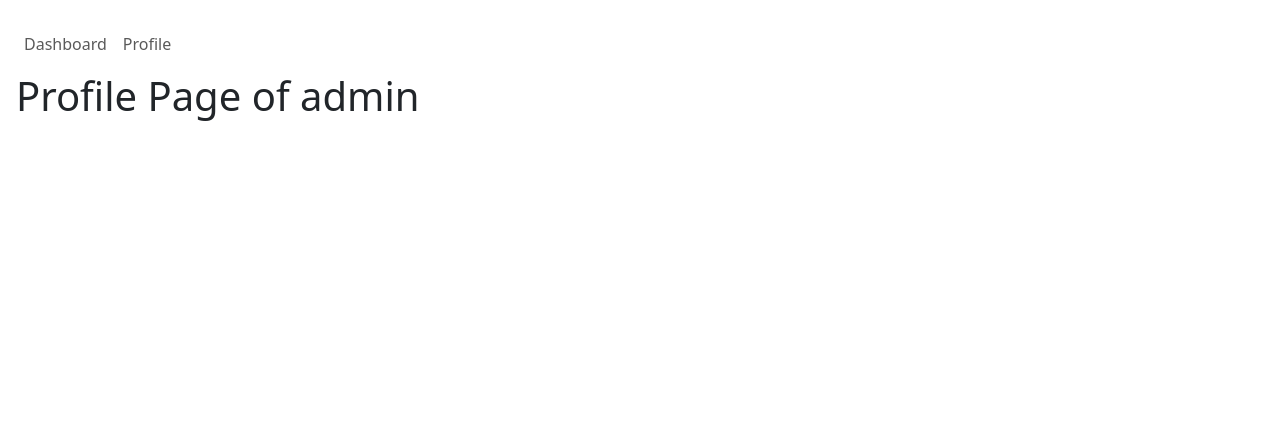
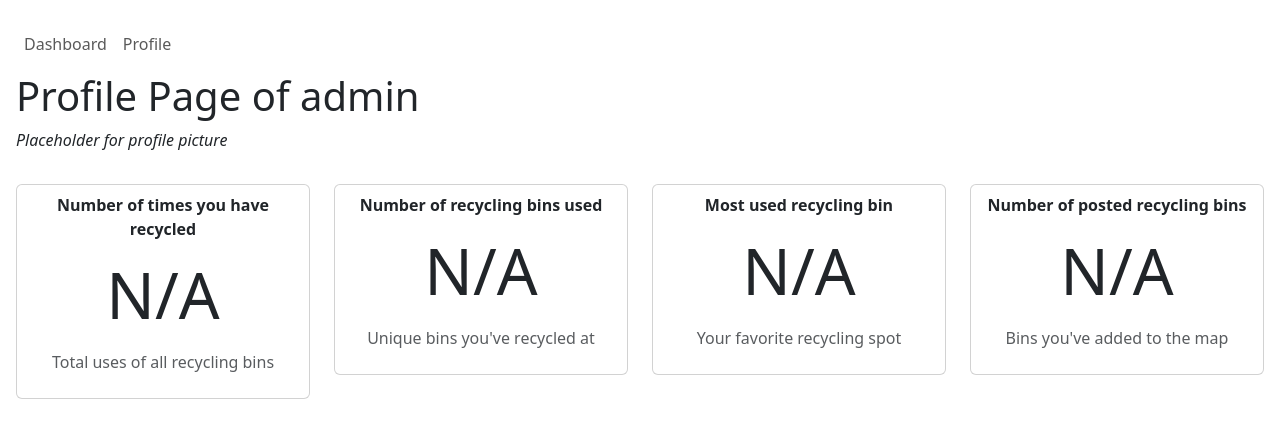
Before and after one commit to sophiama0/UVA-Recycling-App, a Django app: page /accounts/profile/ in a window 1280 px wide. Shown: the top 438 px of the page. Run offline with Django 5.2, Linux system fonts and the light colour scheme; a user stored in the database is signed in; data comes from the database, SQL or seed files in the repository; both versions use the stored data as it was after the commit.

Commit message:
Added stats to profile page

```diff
--- a/dashboard/templates/dashboard/profile.html
+++ b/dashboard/templates/dashboard/profile.html
@@ -2,4 +2,59 @@
 
 {% block content %}
 <h1>Profile Page of {{ display_name }}</h1>
+<p class="fst-italic">Placeholder for profile picture</p>
+<div class="row py-3">
+    <div class="col-3">
+        <div class="card p-2 text-center">
+            <p class="fw-bold">Number of times you have recycled</p>
+            <div class="display-3">
+                {% if user.profile.most_used_bin_id %}
+                <p>{{ user.profile.total_usage_count }}</p>
+                {% else %}
+                <p>N/A</p>
+                {% endif %}
+            </div>
+            <p class="text-muted">Total uses of all recycling bins</p>
+        </div>
+    </div>
+    <div class="col-3">
+        <div class="card p-2 text-center">
+            <p class="fw-bold">Number of recycling bins used</p>
+            <div class="display-3">
+                {% if user.profile.total_bins_used %}
+                <p>{{ user.profile.total_bins_used }}</p>
+                {% else %}
+                <p>N/A</p>
+                {% endif %}
+            </div>
+            <p class="text-muted">Unique bins you've recycled at</p>
+        </div>
+    </div>
+    <div class="col-3">
+        <div class="card p-2 text-center">
+            <p class="fw-bold">Most used recycling bin</p>
+            <div class="display-3">
+                {% if user.profile.get_most_used_bin_name %}
+                <p>{{ user.profile.get_most_used_bin_name }}</p>
+                {% else %}
+                <p>N/A</p>
+                {% endif %}
+            </div>
+            <p class="text-muted">Your favorite recycling spot</p>
+        </div>
+    </div>
+    <div class="col-3">
+        <div class="card p-2 text-center">
+            <p class="fw-bold">Number of posted recycling bins</p>
+            <div class="display-3">
+                {% if user.profile.posted_bins_count %}
+                <p>{{ user.profile.posted_bins_count }}</p>
+                {% else %}
+                <p>N/A</p>
+                {% endif %}
+            </div>
+            <p class="text-muted">Bins you've added to the map</p>
+        </div>
+    </div>
+</div>
 {% endblock %}
```
Also changed, not shown: dashboard/models.py (+9 -0 lines), db.sqlite3.
